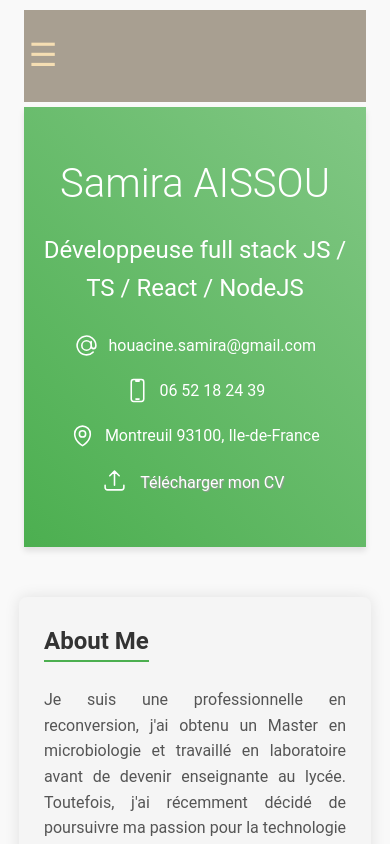
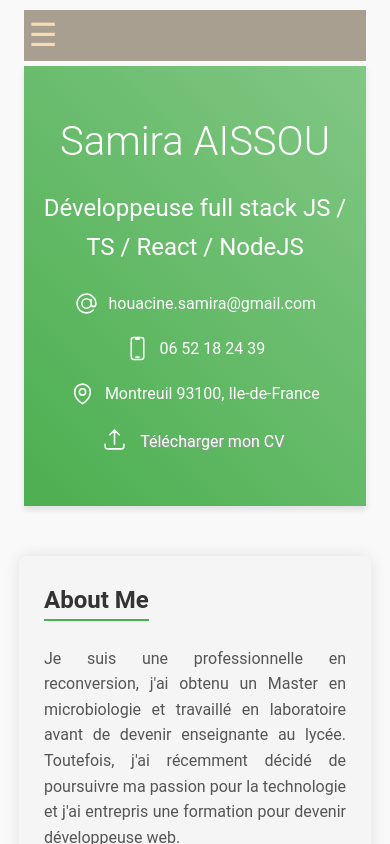
Before and after one commit to shsimplon/porfolio, a React (Vite) app: page / in a window 390 px wide. Shown: the top 844 px of the page. Built offline with nearby package versions, Linux system fonts and the light colour scheme.

Commit message:
add menu burger

```diff
--- a/src/App.css
+++ b/src/App.css
@@ -360,6 +360,9 @@ form input[type="submit"]:hover {
     display: block;
     color: wheat;
   }
+  .navbar {
+    padding: 0;
+  }
 }
 
 /* Menu ouvert */
```
